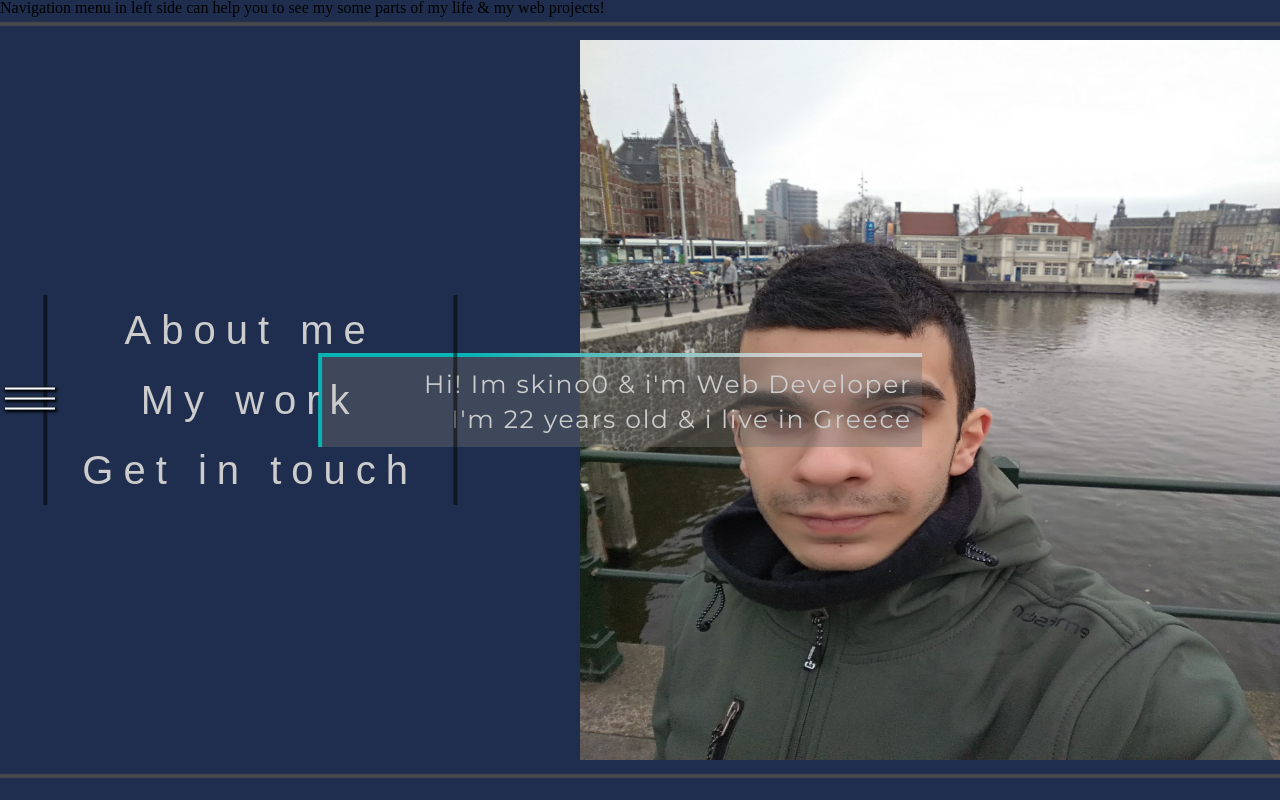
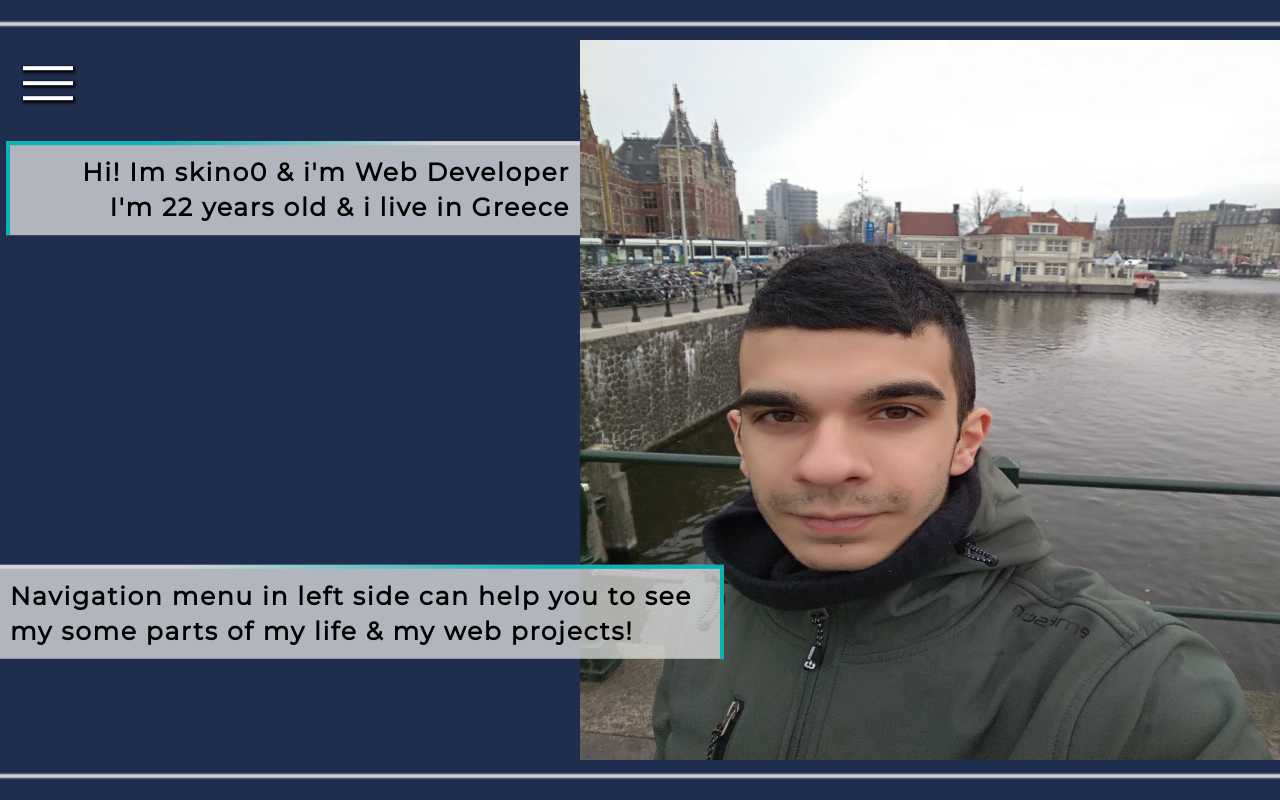
Before and after one commit to skino0/Personal-portfolio-2019-under-construction, a plain HTML site: page index.html in a window 1280 px wide. Drawn offline with Linux system fonts and the light colour scheme; a web font is replaced by a local one.

Commit message:
Remove and add fresh styles on current and new features (changed navigation) , first messages about me

```diff
--- a/css/gen-d.css
+++ b/css/gen-d.css
@@ -36,7 +36,7 @@
     z-index:1;
     top:3%;
     width:100vw;
-    box-shadow:0px 0px 2px 2px rgb(75, 75, 75);
+    box-shadow:0px 0px 2px 2px rgb(221, 221, 221);
 }
 
 #frame2 {
@@ -44,43 +44,110 @@
     z-index:1;
     top:97%;
     width:100vw;
-    box-shadow:0px 0px 2px 2px rgb(75, 75, 75);
+    box-shadow:0px 0px 2px 2px rgb(221, 221, 221);
 }
 
 #welcome {
     position:absolute;
     font-size:25px;
-    top:50%;
-    right:53%;
-    transform:translate(53%,-50%);
-    width:580px;
+    top:20%;/*85%*/
+    right:700px;
+    transform:translateY(-20%);
+    width:550px;
     text-align:right;
-    color:#ccc;
+    color:rgb(0, 0, 0);
+    font-weight:600;
     line-height:35px;
     letter-spacing:1.7px;
     font-family: 'Montserrat', sans-serif;
-    background-color:rgba(110, 110, 110, 0.4);
+    background-color:rgba(238, 238, 238, 0.7);
     padding:10px;
-
     border-top:4px  solid;
     border-left:4px solid;
-
     border-image: linear-gradient(to left, rgba(219, 219, 219,.85) 25%, rgb(8, 179, 179) 75%) 5 ;
 }
 
-ul {
+#welcome2 {
+    position:absolute;
+    font-size:25px;
+    top:80%;
+    left:0%;
+    transform:translateY(-80%);
+    width:700px;
+    text-align:left;
+    color:rgb(0, 0, 0);
+    font-weight:600;
+    line-height:35px;
+    letter-spacing:1.7px;
+    font-family: 'Montserrat', sans-serif;
+    background-color:rgba(238, 238, 238, 0.7);
+    padding:10px;
+    border-top:4px  solid;
+    border-right:4px solid;
+    border-image: linear-gradient(to right, rgba(219, 219, 219,.85) 25%, rgb(8, 179, 179) 75%) 5 ;
+}
+
+#welcome:hover{
+    pointer-events:none;
+    user-select:none;
+    -webkit-user-select:none;
+    -moz-user-select:none;
+    -ms-user-select:none;
+    -o-user-select:none;
+
+}
+
+
+#nav {
     position:absolute;
     list-style:none;
     text-align:center;
     top:50%;
+    left:-70%;
+    transform:translate(70%,-50%);
+    border-top:4px var(--opblack) solid;
+    border-bottom:4px var(--opblack) solid;
+    padding-top:10px;
+    padding-bottom:10px;
+}
+
+#nav.visible {
+
+    animation:visible 2s forwards;
+    top:15%;
     left:5%;
-    transform:translate(-5%,-50%);
-    border-right:4px var(--opblack) solid;
-    border-left:4px var(--opblack) solid;
-    padding-right:35px;
-    padding-left:35px;
+    transform:translate(-5%,-15%);
+    padding-top:35px;
+    padding-bottom:35px;
 
 }
+
+@keyframes visible {
+    0%{
+        top:15%;
+        left:-70%;
+        transform:translate(70%,-15%);
+        padding-top:10px;
+        padding-bottom:10px;
+    }
+
+    50% {
+        top:15%;
+        left:5%;
+        transform:translate(-5%,-15%);
+        padding-top:10px;
+        padding-bottom:10px;
+    }
+
+    100%{
+        top:15%;
+        left:5%;
+        transform:translate(-5%,-15%);
+        padding-top:35px;
+        padding-bottom:35px;
+    }
+}
+
 
 ul li {
     color:#ccc;
@@ -103,11 +170,31 @@ ul li:hover {
 #toggle {
     position:absolute;
     z-index:1;
-    top:50%;
-    transform:translateY(-50%);
+    top:8%;
+    left:1.4%;
+    transform:translateY(-8%);
     height:30px;
     width:50px;
     padding:5px 5px 0px 5px;
+    /*animation after all lines complete their turns*/
+}
+
+#toggle.clicked {
+    animation-delay:2s!important;
+    animation:hide .5s forwards;
+}
+
+@keyframes hide {
+    0%{
+        opacity:1;
+        filter:blur(0px);
+    }
+    90%{filter:blur(80px);}
+    100%{
+        opacity:0;
+        filter:blur(90px);
+        display:none;
+    }
 }
 
 #toggle:hover {
@@ -121,86 +208,38 @@ ul li:hover {
 
 }
 
-
 #line1 {
     transition-duration:.5s;
     /*transform:rotate(55deg);*/
-    border-top:2px #fff solid;
+    border-top:4px #fff solid;
     box-shadow:1px 1.5px 3px 1px #000;
 }
 
-
 #line1.en1 {
-    animation-delay:0s!important;
-    animation:line1 1.5s forwards;
-
-
+    transition-duration:.5s;
+    margin-top:25px;
+    opacity:0;
 }
-
-@keyframes line1 {
-    0% {
-
-        transform:rotate(0deg);
-        box-shadow:1px 1.5px 3px 1px #000;
-
-    }
-    80%{opacity:1;}
-    100% {
-
-        transform:rotate(55deg);
-        opacity:.7;
-        box-shadow:none;
-
-    }
-
-}
-
-
-
 
 #line2 {
     transition-duration:1s;
-    margin-top:10px;/*40px for arrow*/
+    margin-top:15px;/*40px for arrow*/
     /*transform:rotate(-55deg);*/
-    border-bottom:2px #fff solid;
+    border-bottom:4px #fff solid;
     box-shadow:1px 1.5px 3px 1px #000;
 }
 
 #line2.en2 {
-    animation-delay:.5s!important;
-    animation:line2 .8s forwards;
-
-
-}
-
-@keyframes line2 {
-    0% {
-        margin-top:20px;
-        transform:rotate(0deg);
-        box-shadow:1px 1.5px 3px 1px #000;
-    }
-
-    50%{
-        margin-top:40px;
-        transform:rotate(0deg);
-
-
-    }
-    80%{opacity:1;}
-    100%{
-        transform:rotate(-55deg);
-        margin-top:40px;
-        opacity:.7;
-        box-shadow:none;
-    }
-
+    transition-duration:.5s;
+    margin-top:25px;
+    opacity:0;
 }
 
 #line3 {
     transition-duration:.5s;
-    margin-top:20px;
+    margin-top:30px;
     /*transform:rotate(-55deg);*/
-    border-bottom:2px #fff solid;
+    border-bottom:4px #fff solid;
     box-shadow:1px 1.5px 3px 1px #000;
 }
 
```
